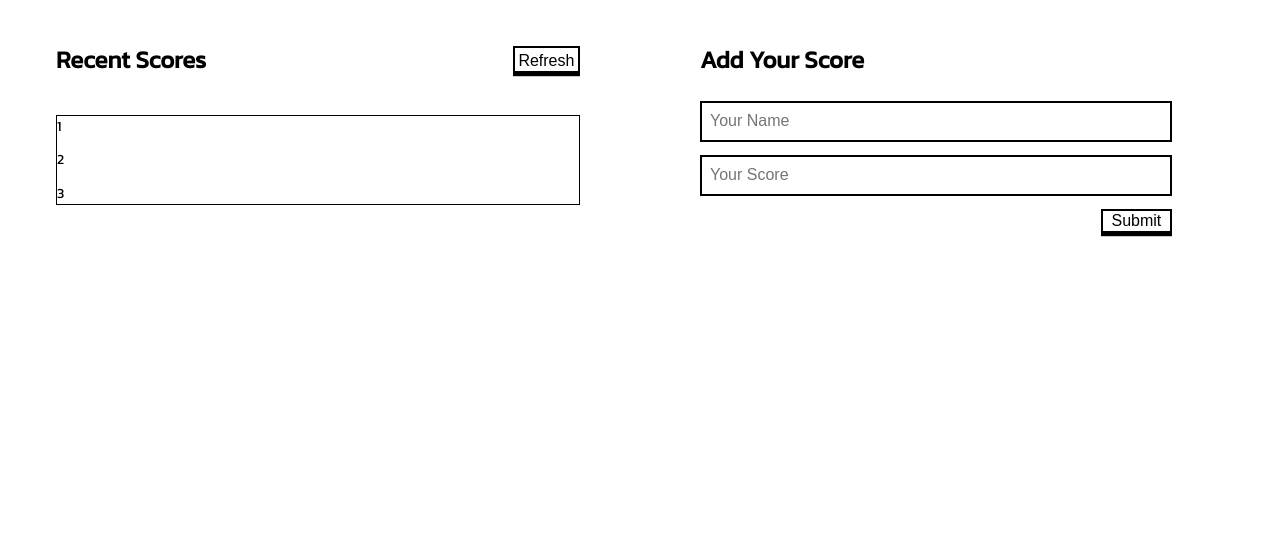
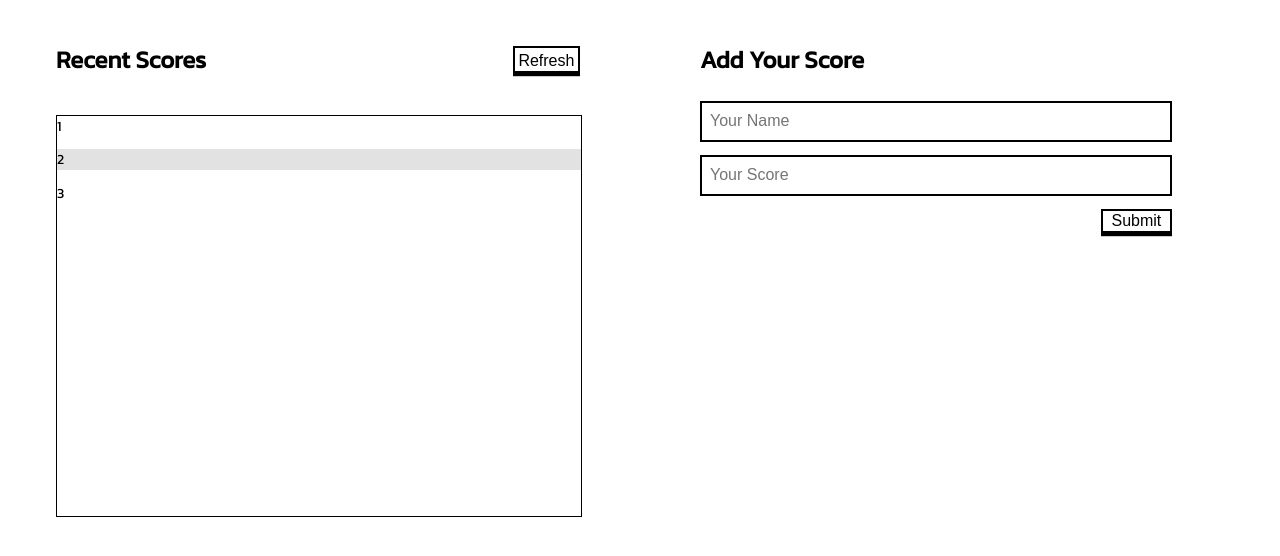
Before and after one commit to kaizipaul/leaderboard-with-async, a website built with webpack: page src/index.html in a window 1280 px wide. Shown: the part 134-690 px from the top of the page. Built offline with nearby package versions, Linux system fonts and the light colour scheme; no server answers.

Commit message:
Added styling to the score list

```diff
--- a/src/style.css
+++ b/src/style.css
@@ -61,13 +61,14 @@ h2 {
 }
 
 .scoreboard {
-  border: 1px solid black;
   display: flex;
   flex-direction: column;
-  height: fit-content;
+  height: 25rem;
+  overflow-y: auto;
   gap: 0.8rem;
-  list-style: none;
+  width: 100%;
   padding: 0;
+  border: 1px solid black;
 }
 
 .input-section {
@@ -99,3 +100,17 @@ h2 {
   border: 2px solid black;
   box-shadow: 0 0.2rem;
 }
+
+.scoreboard #list-body {
+  list-style: none;
+  padding: 0;
+}
+
+.list {
+  display: flex;
+  justify-content: space-between;
+}
+
+.list:nth-child(even) {
+  background-color: #e2e2e2;
+}
```
